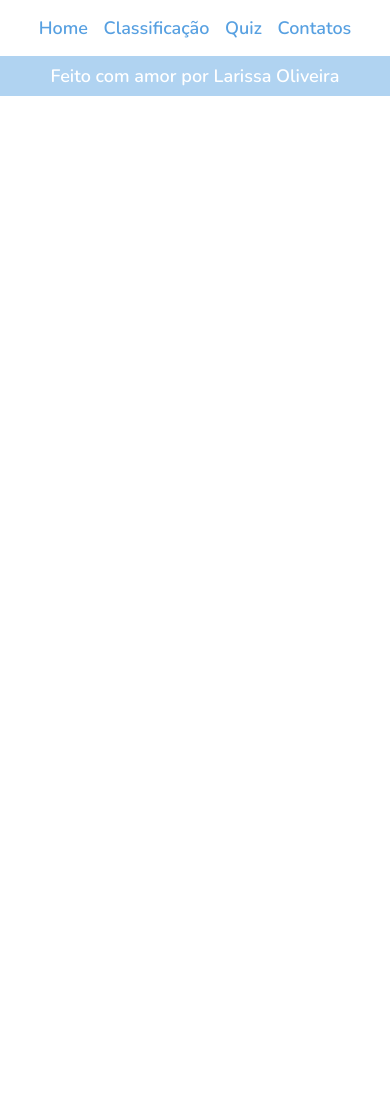
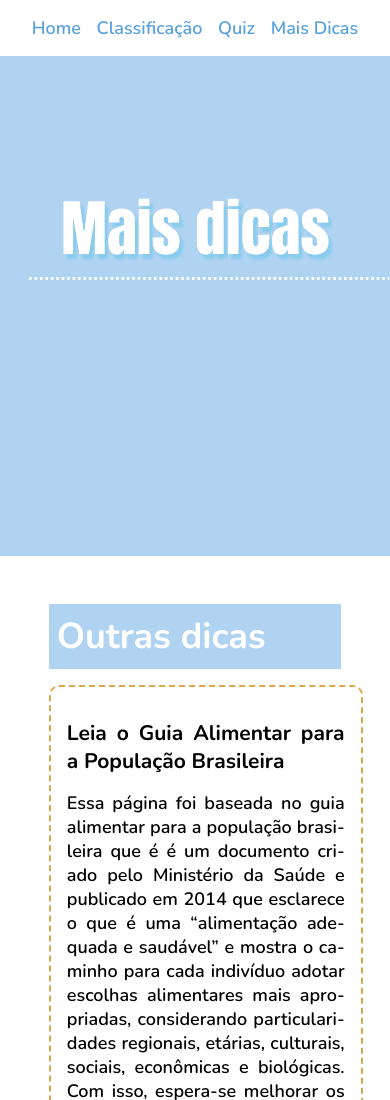
Before and after one commit to olaari/projeto-final, a React (Vite) app: page /maisdicas in a window 390 px wide. Shown: the top 1100 px of the page. Before the commit the page ends 844 px from the top, so only its background shows below. Built offline with nearby package versions, Linux system fonts and the light colour scheme.

Commit message:
modificando rotas e reponsividade

```diff
--- a/src/components/Menu/Menu.jsx
+++ b/src/components/Menu/Menu.jsx
@@ -8,7 +8,7 @@ function Menu() {
         { rota: "/", nome: "Home" },
         { rota: "/classificacao", nome: "Classificação" },
         { rota: "/quiz", nome: "Quiz" },
-        { rota: "/contatos", nome: "Contatos" },
+        { rota: "/maisdicas", nome: "Mais Dicas" },
       ].map(({ rota, nome }) => (
         <Link key={rota} className="link" to={rota}>
           {nome}
--- a/src/pages/Contatos/contatos.css
+++ /dev/null
@@ -1,46 +0,0 @@
-.main-outras-dicas{
-    padding: 1rem 1rem;
-    margin: 2rem auto;
-    width: 75%;
-    text-align: justify;
-}
-
-.main-outras-dicas>h1{
-    margin-bottom: 1rem;
-    color: white;
-    background-color: #b0d3f1;
-    padding: 0.5rem;
-}
-
-.card-dicas{
-    border: 2px dashed #e0a546;
-    padding: 1rem;
-    margin: 1.5rem;
-    width: 70%;
-    display: flex;
-    flex-direction: column;
-    margin: 0 auto 2rem;
-    align-items: center;
-    border-radius: 10px;
-}
-.card-dicas>img{
-    width: 20%;
-}
-
-.card-dicas>a{
-    text-decoration: none;
-    color: #54a4ea;
-}
-
-.video-flex{
-    position: relative;
-    width: 60%;
-    padding-bottom: 50%;
-}
-
-.video-flex>iframe{
-position: absolute;
-width: 100%;
-height: 100%;
-border-radius: 10px;
-}
--- a/src/pages/Contatos/Contatos.jsx
+++ b/src/pages/Mais-dicas/maisDicas.jsx
@@ -1,7 +1,11 @@
-import "./contatos.css"
-function Contatos() {
+import "./maisdicas.css"
+function MaisDicas() {
     return (
         <>
+            <div className="background-mais-dicas">
+                {/* <img className="rotulo-alimento" src={rotuloAlimento}></img> */}
+                <div className="background-foto-dicas"></div>
+            </div>
             <div className="main-outras-dicas">
                 <h1>Outras dicas</h1>
                 <div className="card-dicas">
@@ -22,7 +26,7 @@ function Contatos() {
                     <h3> Assista o vídeo: Os rótulos estão gritando a mensagem errada</h3>
                     <p>Esse vídeo mostra a relação entre as embalagens do produtos e a dificuldades dos consumidores para achar e ler as informações nutricionais dos alimentos. </p>
                     <div className="video-flex">
-                    <iframe className="videos-dicas" width="560" height="315" src="https://www.youtube.com/embed/bLVMocEcsU0" title="YouTube video player" frameborder="0" allow="accelerometer; autoplay; clipboard-write; encrypted-media; gyroscope; picture-in-picture" allowfullscreen></iframe>
+                        <iframe className="videos-dicas" width="560" height="315" src="https://www.youtube.com/embed/bLVMocEcsU0" title="YouTube video player" frameborder="0" allow="accelerometer; autoplay; clipboard-write; encrypted-media; gyroscope; picture-in-picture" allowfullscreen></iframe>
                     </div>
                 </div>
 
@@ -41,4 +45,4 @@ function Contatos() {
 
 }
 
-export default Contatos
+export default MaisDicas
--- /dev/null
+++ b/src/pages/Mais-dicas/maisdicas.css
@@ -0,0 +1,98 @@
+div.background-mais-dicas {
+    width: 100%;
+    height: 500px;
+    background-color: #b0d3f1;
+    position: relative;
+    margin-bottom: 2rem;
+}
+
+div.background-foto-dicas {
+    background: url("../../assets/background-mais-dicas.png") no-repeat center;
+    background-size: contain;
+    height: 40%;
+    margin: auto;
+    position: absolute;
+    top: 0;
+    left: 0;
+    bottom: 30%;
+    right: 0;
+}
+
+.main-outras-dicas {
+    padding: 1rem 1rem;
+    margin: 2rem auto;
+    width: 75%;
+    text-align: justify;
+}
+
+.main-outras-dicas>h1 {
+    margin-bottom: 1rem;
+    color: white;
+    background-color: #b0d3f1;
+    padding: 0.5rem;
+}
+
+.card-dicas {
+    border: 2px dashed #e0a546;
+    padding: 1rem;
+    margin: 1.5rem;
+    width: 70%;
+    display: flex;
+    flex-direction: column;
+    margin: 0 auto 2rem;
+    align-items: center;
+    border-radius: 10px;
+}
+
+.card-dicas>img {
+    width: 20%;
+}
+
+.card-dicas>a {
+    text-decoration: none;
+    color: #54a4ea;
+}
+
+.video-flex {
+    position: relative;
+    width: 60%;
+    padding-bottom: 50%;
+}
+
+.video-flex>iframe {
+    position: absolute;
+    width: 100%;
+    height: 100%;
+    border-radius: 10px;
+}
+
+@media screen and (max-width:900px) {
+
+    .card-dicas {
+        border: 2px dashed #e0a546;
+        padding: 1rem;
+        margin: 1.5rem;
+        width: 95%;
+        display: flex;
+        flex-direction: column;
+        margin: 0 auto 2rem;
+        align-items: center;
+        border-radius: 10px;
+    }
+
+    .video-flex {
+        position: relative;
+        width: 100%;
+        height: 100%;
+        padding-bottom: 50%;
+    }
+
+    .video-flex>iframe {
+        position: absolute;
+        width: 100%;
+        height: 100%;
+        border-radius: 10px;
+    }
+
+
+}
--- a/src/routes/ApplicationRoutes.jsx
+++ b/src/routes/ApplicationRoutes.jsx
@@ -1,11 +1,11 @@
 import { BrowserRouter, Routes, Route } from "react-router-dom";
 import "../App";
 import Classificacao from "../pages/Classificacao/Classificacao";
-import Contatos from "../pages/Contatos/Contatos";
 import Home from "../pages/Home/Home";
 import Menu from "../components/Menu/Menu";
 import Footer from "../components/Footer/Footer";
 import PaginaQuiz from "../pages/Quiz/PaginaQuiz.jsx";
+import MaisDicas from "../pages/Mais-dicas/maisdicas";
 
 function ApplicationRoutes() {
   return (
@@ -15,7 +15,7 @@ function ApplicationRoutes() {
         <Route path="/" element={<Home />} />
         <Route path="/classificacao" element={<Classificacao />} />
         <Route path="/quiz" element={<PaginaQuiz />} />
-        <Route path="/contatos" element={<Contatos />} />
+        <Route path="/maisdicas" element={<MaisDicas />} />
       </Routes>
       <Footer />
     </BrowserRouter>
```
Also changed, not shown: src/assets/background-mais-dicas.png (added).
